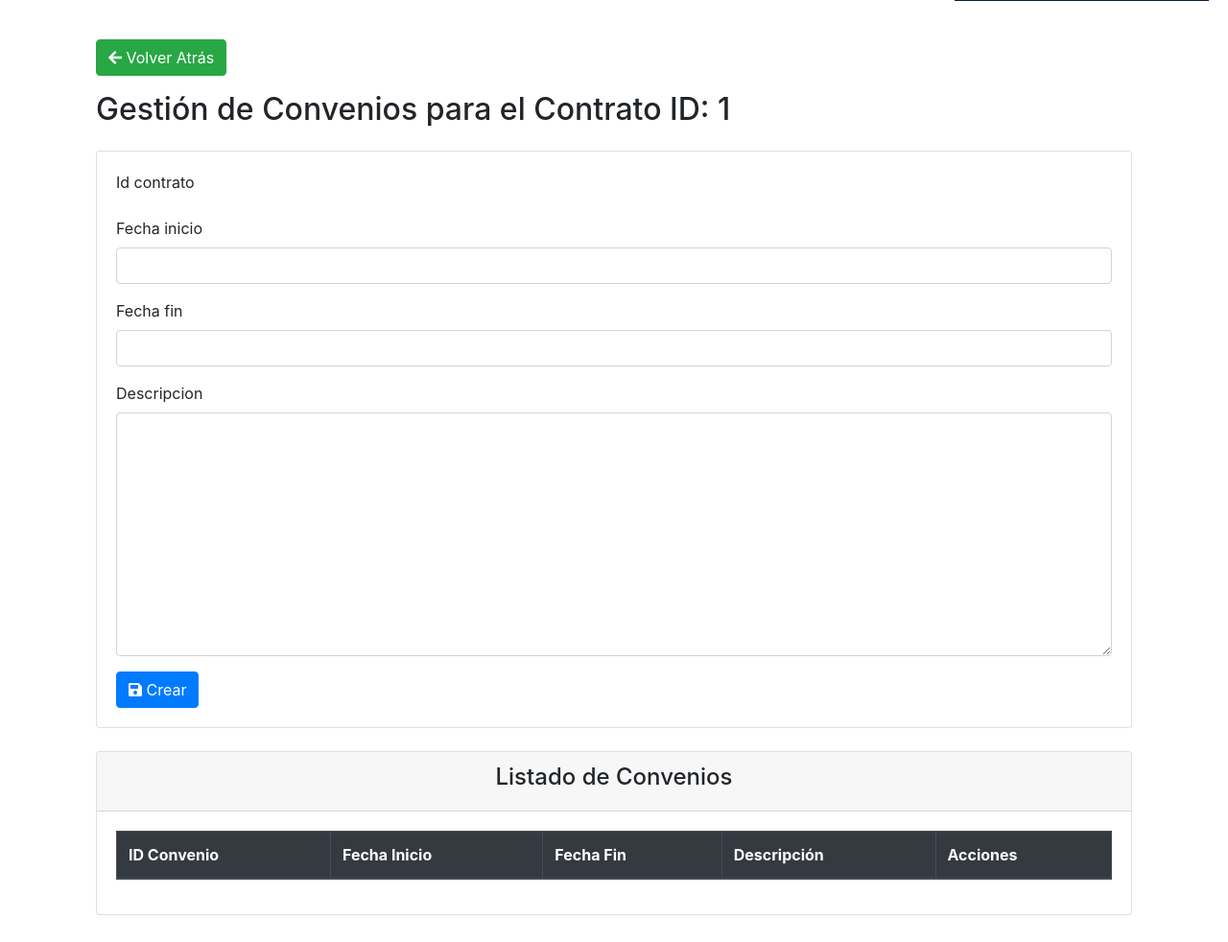
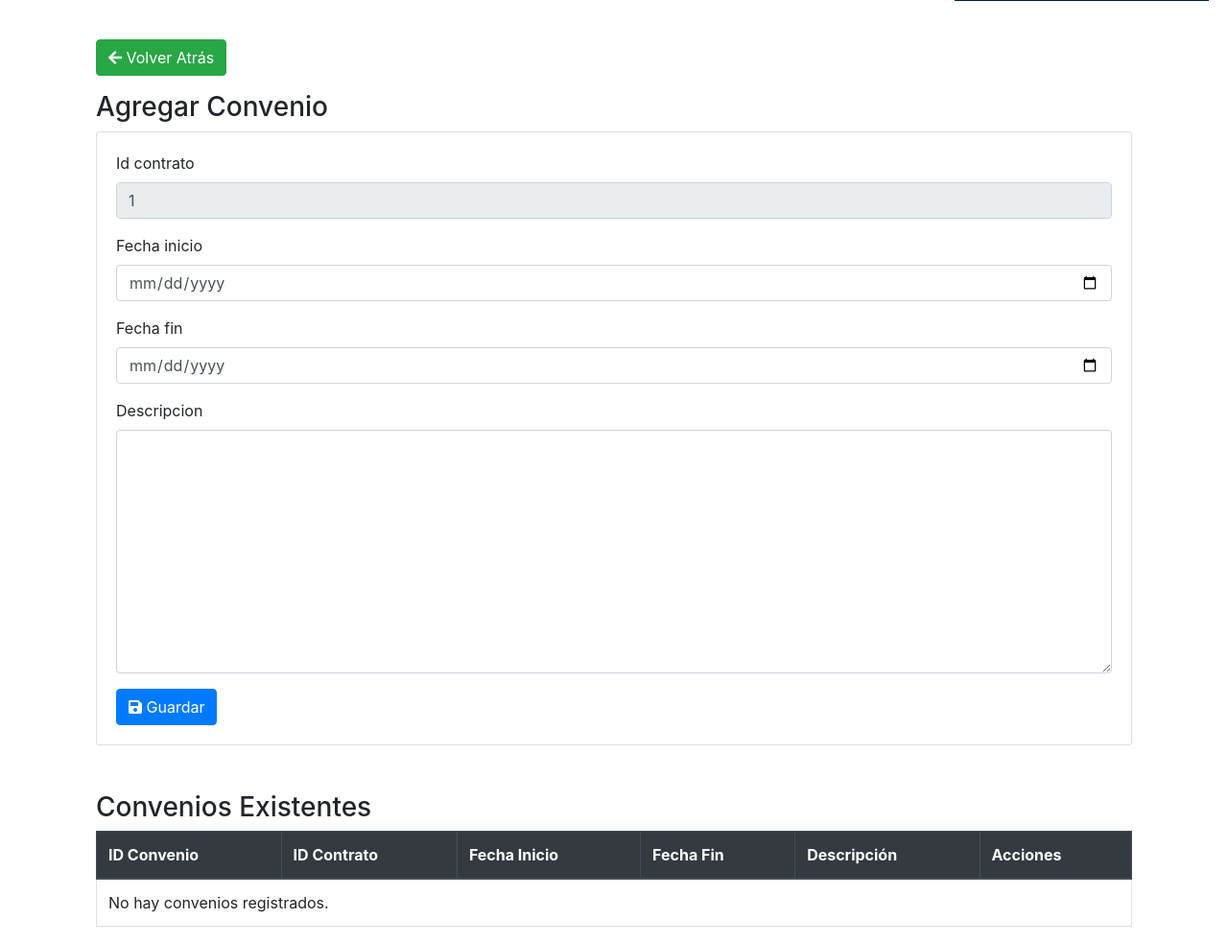
Before and after one commit to X6xHolloWx6X/DjangoWanhua, a Django app: page /convenios/crear/1/ in a window 1280 px wide. Shown: the part 63-1045 px from the top of the page at 96% size. Before the commit the page ends 1017 px from the top, so only its background shows below. Run offline with Django 4.2, Linux system fonts and the light colour scheme; tables that the repository leaves empty hold one stand-in row (values such as "Sample post"); lists and menus that the app fills with data are empty; some libraries are stand-ins or nearby versions.

Commit message:
se agrego y termino convenios

```diff
--- a/CRUD/settings.py
+++ b/CRUD/settings.py
@@ -128,7 +128,7 @@ STATIC_URL = '/static/'
 # Configuración de archivos multimedia
 MEDIA_URL = '/media/'
 MEDIA_ROOT = os.path.join(BASE_DIR, 'media')
-# Default primary key field type
+#- Default primary key field type
 # https://docs.djangoproject.com/en/4.2/ref/settings/#default-auto-field
 
 DEFAULT_AUTO_FIELD = 'django.db.models.BigAutoField'
--- a/CRUD/urls.py
+++ b/CRUD/urls.py
@@ -28,11 +28,10 @@ path('propiedades-clientes/', views.propiedades_clientes_todas, name='propiedade
     path('contratos/eliminar/<int:id_contrato>/<str:dni_cliente>/', views.eliminar_contrato, name='eliminar_contrato'),
 
     path('contratos/generar_pdf/<int:id_contrato>/', views.generar_contrato_pdf, name='generar_contrato_pdf'),
-    path('convenios/<int:id_contrato>/', views.listar_convenios, name='listar_convenios'),
+    path('convenios/listar/<int:id_contrato>/', views.listar_convenios, name='listar_convenios'),
     path('convenios/crear/<int:id_contrato>/', views.crear_convenio, name='crear_convenio'),
-    path('convenios/actualizar/<int:id_convenio>/', views.actualizar_convenio, name='actualizar_convenio'),
+    path('convenios/editar/<int:id_convenio>/', views.editar_convenio, name='editar_convenio'),
     path('convenios/eliminar/<int:id_convenio>/', views.eliminar_convenio, name='eliminar_convenio'),
-
 ]
 if settings.DEBUG:
     urlpatterns += static(settings.MEDIA_URL, document_root=settings.MEDIA_ROOT)
--- a/WanhuaInmobilaria.sql
+++ /dev/null
@@ -1 +0,0 @@
-select * from tasks_cliente
--- a/tasks/forms.py
+++ b/tasks/forms.py
@@ -74,31 +74,35 @@ class ConvenioForm(forms.ModelForm):
         model = Convenio
         fields = ['id_contrato', 'fecha_inicio', 'fecha_fin', 'descripcion']
         widgets = {
-            'fecha_inicio': forms.DateInput(format='%d/%m/%Y', attrs={'class': 'datepicker'}),
-            'fecha_fin': forms.DateInput(format='%d/%m/%Y', attrs={'class': 'datepicker'}),
-            # Si decides ocultar el campo id_contrato, puedes usar forms.HiddenInput()
-            'id_contrato': forms.HiddenInput()
+            'fecha_inicio': forms.DateInput(attrs={'type': 'date'}, format='%Y-%m-%d'),
+            'fecha_fin': forms.DateInput(attrs={'type': 'date'}, format='%Y-%m-%d'),
         }
 
     def __init__(self, *args, **kwargs):
-        contrato_id = kwargs.pop('contrato_id', None)
         super(ConvenioForm, self).__init__(*args, **kwargs)
-        if contrato_id:
-            self.fields['id_contrato'].initial = contrato_id
-            # Si no quieres que el usuario cambie este campo, puedes deshabilitarlo
-            self.fields['id_contrato'].disabled = True
 
-    def clean_fecha_inicio(self):
-        fecha_inicio = self.cleaned_data.get('fecha_inicio')
-        # Asegúrate de que la fecha de inicio no sea una fecha pasada
-        if fecha_inicio < date.today():
-            raise ValidationError('La fecha de inicio no puede ser en el pasado.')
-        return fecha_inicio
+        if self.instance and self.instance.pk:
+            self.fields['fecha_inicio'].initial = self.instance.fecha_inicio
+            self.fields['fecha_fin'].initial = self.instance.fecha_fin
 
-    def clean_fecha_fin(self):
-        fecha_fin = self.cleaned_data.get('fecha_fin')
-        fecha_inicio = self.cleaned_data.get('fecha_inicio')
-        # Asegúrate de que la fecha de fin sea posterior a la fecha de inicio
-        if fecha_fin and fecha_inicio and fecha_fin < fecha_inicio:
-            raise ValidationError('La fecha de fin no puede ser anterior a la fecha de inicio.')
-        return fecha_fin
+    def clean(self):
+        cleaned_data = super().clean()
+        fecha_inicio = cleaned_data.get("fecha_inicio")
+        fecha_fin = cleaned_data.get("fecha_fin")
+        id_contrato = cleaned_data.get("id_contrato")
+
+        if fecha_inicio and fecha_fin:
+            if fecha_inicio > fecha_fin:
+                raise ValidationError("La fecha de inicio no puede ser posterior a la fecha de fin.")
+
+            # Verificar si hay solapamiento de fechas con otros convenios del mismo contrato
+            convenios_existentes = Convenio.objects.filter(id_contrato=id_contrato)
+
+            if self.instance and self.instance.pk:
+                convenios_existentes = convenios_existentes.exclude(pk=self.instance.pk)
+
+            for convenio in convenios_existentes:
+                if (fecha_inicio <= convenio.fecha_fin and fecha_fin >= convenio.fecha_inicio):
+                    raise ValidationError("Las fechas del convenio se solapan con otro convenio existente para este contrato.")
+
+        return cleaned_data
--- a/tasks/templates/convenios.html
+++ b/tasks/templates/convenios.html
@@ -2,6 +2,7 @@
 {% load widget_tweaks %}
 
 {% block content %}
+
 <link rel="stylesheet" href="https://maxcdn.bootstrapcdn.com/bootstrap/4.5.2/css/bootstrap.min.css">
 <link rel="stylesheet" href="https://cdnjs.cloudflare.com/ajax/libs/font-awesome/5.15.1/css/all.min.css">
 <link rel="stylesheet" href="https://cdn.jsdelivr.net/npm/sweetalert2@10/dist/sweetalert2.min.css">
@@ -10,34 +11,43 @@
 <script src="https://cdn.jsdelivr.net/npm/sweetalert2@10"></script>
 
 <div class="container mt-5">
-    <button onclick="history.back()" class="btn btn-success mb-3"><i class="fas fa-arrow-left"></i> Volver Atrás</button>
-    <h2 class="mb-4">Gestión de Convenios para el Contrato ID: {{ contrato.id_contrato }}</h2>
+    <button onclick="history.back()" class="btn btn-success mb-3">
+        <i class="fas fa-arrow-left"></i> Volver Atrás
+    </button>
 
+    {% url 'crear_convenio' as crear_url %}
+    {% url 'editar_convenio' id_contrato=0 as base_editar_url %}
+    {% if request.resolver_match.url_name == 'crear_convenio' or request.resolver_match.url_name == 'editar_convenio' %}
+        <h3>{% if request.resolver_match.url_name == 'crear_convenio' %}Agregar Convenio{% else %}Editar Convenio{% endif %}</h3>
+        <form id="formConvenio" method="post" action="{% if convenio %}{% url 'editar_convenio' id_convenio=convenio.id_convenio %}{% else %}{% url 'crear_convenio' id_contrato=id_contrato %}{% endif %}">
+            {% csrf_token %}
             <div class="card mb-4">
                 <div class="card-body">
-            <form method="post" action="{% if modo == 'actualizar' %}{% url 'actualizar_convenio' convenio.ID_convenio %}{% else %}{% url 'crear_convenio' contrato.id_contrato %}{% endif %}">
-                {% csrf_token %}
                     {% for field in form %}
                         <div class="form-group">
                             <label for="{{ field.id_for_label }}">{{ field.label }}</label>
+                            {% if field.name == 'id_contrato' %}
+                                <input type="text" class="form-control" id="{{ field.id_for_label }}" name="{{ field.name }}" value="{{ field.value }}" readonly>
+                            {% else %}
                                 {{ field|add_class:"form-control" }}
                                 {% if field.help_text %}
                                     <small class="form-text text-muted">{{ field.help_text }}</small>
                                 {% endif %}
+                            {% endif %}
                         </div>
                     {% endfor %}
-                <button type="submit" class="btn btn-primary"><i class="fas fa-save"></i> {{ modo|title }}</button>
-            </form>
+                    <button type="button" class="btn btn-primary" onclick="confirmSave()"><i class="fas fa-save"></i> {% if request.resolver_match.url_name == 'crear_convenio' %}Guardar{% else %}Actualizar{% endif %}</button>
                 </div>
             </div>
+        </form>
+    {% endif %}
 
-    <div class="card">
-        <div class="card-header"><h4 class="text-center">Listado de Convenios</h4></div>
-        <div class="card-body">
+    <h3 class="mt-5">Convenios Existentes</h3>
     <table class="table table-bordered table-hover">
         <thead class="thead-dark">
             <tr>
                 <th>ID Convenio</th>
+                <th>ID Contrato</th>
                 <th>Fecha Inicio</th>
                 <th>Fecha Fin</th>
                 <th>Descripción</th>
@@ -47,40 +57,71 @@
         <tbody>
             {% for convenio in convenios %}
                 <tr>
-                        <td>{{ convenio.ID_convenio }}</td>
-                        <td>{{ convenio.fecha_inicio_formatted }}</td>
-                        <td>{{ convenio.fecha_fin_formatted }}</td>
+                    <td>{{ convenio.id_convenio }}</td>
+                    <td>{{ convenio.id_contrato.id_contrato }}</td>
+                    <td>{{ convenio.fecha_inicio }}</td>
+                    <td>{{ convenio.fecha_fin }}</td>
                     <td>{{ convenio.descripcion }}</td>
                     <td>
-                            <a href="{% url 'actualizar_convenio' convenio.ID_convenio %}" class="btn btn-sm btn-warning"><i class="fas fa-edit"></i> Editar</a>
-                            <form action="{% url 'eliminar_convenio' convenio.ID_convenio %}" method="post" style="display: inline;">
+                        <a href="{% url 'editar_convenio' convenio.id_convenio %}" class="btn btn-sm btn-warning"><i class="fas fa-edit"></i> Editar</a>
+                        <button type="button" class="btn btn-sm btn-info" onclick="showInfo('{{ convenio.descripcion }}')"><i class="fas fa-info-circle"></i> Descripción</button>
+                        <form id="delete-form-{{ convenio.id_convenio }}" action="{% url 'eliminar_convenio' convenio.id_convenio %}" method="post" style="display: inline;">
                             {% csrf_token %}
-                                <button type="submit" class="btn btn-sm btn-danger" onclick="return confirmDelete()"><i class="fas fa-trash-alt"></i> Eliminar</button>
+                            <button type="button" class="btn btn-sm btn-danger" onclick="confirmDelete('{{ convenio.id_convenio }}')"><i class="fas fa-trash-alt"></i> Eliminar</button>
                         </form>
                     </td>
+                </tr>
+            {% empty %}
+                <tr>
+                    <td colspan="6">No hay convenios registrados.</td>
                 </tr>
             {% endfor %}
         </tbody>
     </table>
 </div>
-    </div>
-</div>
 
 <script>
-    $(document).ready(function() {
-        window.confirmDelete = function() {
-            return Swal.fire({
+function confirmDelete(id_convenio) {
+    Swal.fire({
         title: '¿Estás seguro?',
         text: "¡No podrás revertir esto!",
         icon: 'warning',
         showCancelButton: true,
         confirmButtonColor: '#3085d6',
         cancelButtonColor: '#d33',
-                confirmButtonText: '¡Sí, bórralo!'
+        confirmButtonText: 'Sí, eliminar!'
     }).then((result) => {
-                return result.isConfirmed;
+        if (result.isConfirmed) {
+            document.getElementById('delete-form-' + id_convenio).submit();
+        }
     });
-        };
+    return false; // Evitar el submit automático del formulario
+}
+
+function confirmSave() {
+    Swal.fire({
+        title: '¿Guardar cambios?',
+        text: "Confirma si deseas guardar este convenio.",
+        icon: 'question',
+        showCancelButton: true,
+        confirmButtonColor: '#3085d6',
+        cancelButtonColor: '#d33',
+        confirmButtonText: 'Sí, guardar'
+    }).then((result) => {
+        if (result.isConfirmed) {
+            document.getElementById('formConvenio').submit();
+        }
     });
+    return false; // Evitar el submit automático del formulario
+}
+
+function showInfo(descripcion) {
+    Swal.fire({
+        title: 'Descripción del convenio',
+        text: descripcion,
+        icon: 'info'
+    });
+}
 </script>
+
 {% endblock %}
--- a/tasks/views.py
+++ b/tasks/views.py
@@ -244,17 +244,18 @@ def listar_contratos_cliente(request, dni_cliente):
 
 def listar_contratos(request, dni_cliente=None):
     cliente = None
+    id_contrato = None  # Inicializa id_contrato como None
+
     if dni_cliente:
         cliente = get_object_or_404(Cliente, dni=dni_cliente)
         contratos = Contrato.objects.filter(cliente=cliente)
-    else:
-        contratos = Contrato.objects.all()
 
     for contrato in contratos:
         contrato.fecha_inicio = contrato.fecha_inicio.strftime('%d/%m/%Y')
         contrato.fecha_fin = contrato.fecha_fin.strftime('%d/%m/%Y')
 
-    return render(request, 'contratos.html', {'contratos': contratos, 'cliente': cliente})
+    return render(request, 'contratos.html', {'contratos': contratos, 'cliente': cliente, 'id_contrato': id_contrato})
+
 
 
 
@@ -310,7 +311,7 @@ def eliminar_contrato(request, id_contrato, dni_cliente):
         contrato.delete()
         return redirect('listar_contratos_cliente', dni_cliente=dni_cliente)
 
-    return render(request, 'confirmar_eliminacion.html', {'contrato': contrato, 'dni_cliente': dni_cliente})
+    return render(request, 'convenios.html', {'contrato': contrato, 'dni_cliente': dni_cliente})
 
 
 
@@ -388,20 +389,17 @@ def generar_contrato_pdf(request, id_contrato):
     p.save()
     return response
 
+# En tu vista listar_convenios
 def listar_convenios(request, id_contrato):
-    contrato = get_object_or_404(Contrato, id_contrato=id_contrato)
-    convenios = Convenio.objects.filter(id_contrato=contrato)
-    form = ConvenioForm(initial={'id_contrato': contrato.id_contrato})
+    contrato = get_object_or_404(Contrato, id_contrato=id_contrato)  # Usar 'id_contrato' en lugar de 'id'
+    convenios = Convenio.objects.filter(id_contrato=contrato)  # Usar 'id_contrato' para el filtro
+    return render(request, 'convenios.html', {'convenios': convenios, 'contrato': contrato, 'id_contrato': id_contrato})
 
-    return render(request, 'convenios.html', {
-        'contrato': contrato,
-        'convenios': convenios,
-        'form': form,
-        'modo': 'listar',
-    })
 
+
+# En tu vista crear_convenio
 def crear_convenio(request, id_contrato):
-    contrato = get_object_or_404(Contrato, id_contrato=id_contrato)
+    contrato = get_object_or_404(Contrato, pk=id_contrato)
     if request.method == 'POST':
         form = ConvenioForm(request.POST)
         if form.is_valid():
@@ -410,33 +408,34 @@ def crear_convenio(request, id_contrato):
             nuevo_convenio.save()
             return redirect('listar_convenios', id_contrato=id_contrato)
     else:
-        form = ConvenioForm(initial={'id_contrato': contrato.id_contrato})
+        form = ConvenioForm(initial={'id_contrato': contrato})
+    return render(request, 'convenios.html', {'form': form, 'id_contrato': id_contrato})
 
-    return render(request, 'convenios.html', {
-        'contrato': contrato,
-        'form': form,
-        'modo': 'crear',
-    })
 
-def actualizar_convenio(request, id_convenio):
-    convenio = get_object_or_404(Convenio, ID_convenio=id_convenio)
+
+def editar_convenio(request, id_convenio):
+    convenio = get_object_or_404(Convenio, pk=id_convenio)
+    id_contrato = convenio.id_contrato.id_contrato  # Usar 'id_contrato' en lugar de 'id'
+
     if request.method == 'POST':
         form = ConvenioForm(request.POST, instance=convenio)
         if form.is_valid():
             form.save()
-            return redirect('listar_convenios', id_contrato=convenio.id_contrato.id_contrato)
+            return redirect('listar_convenios', id_contrato=id_contrato)
     else:
         form = ConvenioForm(instance=convenio)
 
-    return render(request, 'convenios.html', {
-        'contrato': convenio.id_contrato,
-        'form': form,
-        'modo': 'actualizar',
-        'convenio': convenio,
-    })
+    return render(request, 'convenios.html', {'form': form, 'convenio': convenio, 'id_contrato': id_contrato})
+
+
+
+
+
 
 def eliminar_convenio(request, id_convenio):
-    convenio = get_object_or_404(Convenio, ID_convenio=id_convenio)
-    id_contrato = convenio.id_contrato.id_contrato
-    convenio.delete()
-    return redirect('listar_convenios', id_contrato=id_contrato)
+    convenio = get_object_or_404(Convenio, pk=id_convenio)
+    id_contrato = convenio.id_contrato.id_contrato  # Asegúrate de que este es el campo correcto en tu modelo
+    if request.method == 'POST':
+        convenio.delete()
+        return redirect('listar_convenios', id_contrato=id_contrato)
+    return render(request, 'convenios.html', {'convenio_a_eliminar': convenio})
```
Also changed, not shown: tasks/models.py (+6 -6 lines), tasks/templates/contratos.html (+5 -3 lines). Lines whose indentation alone changed are shown as unchanged.
